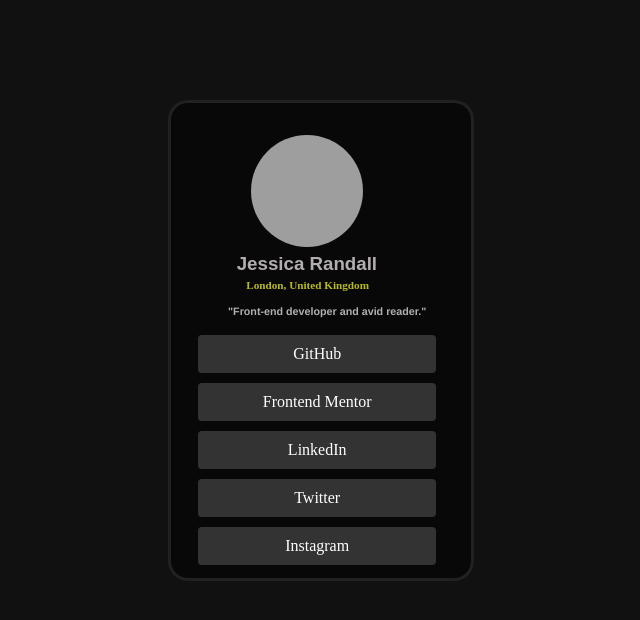
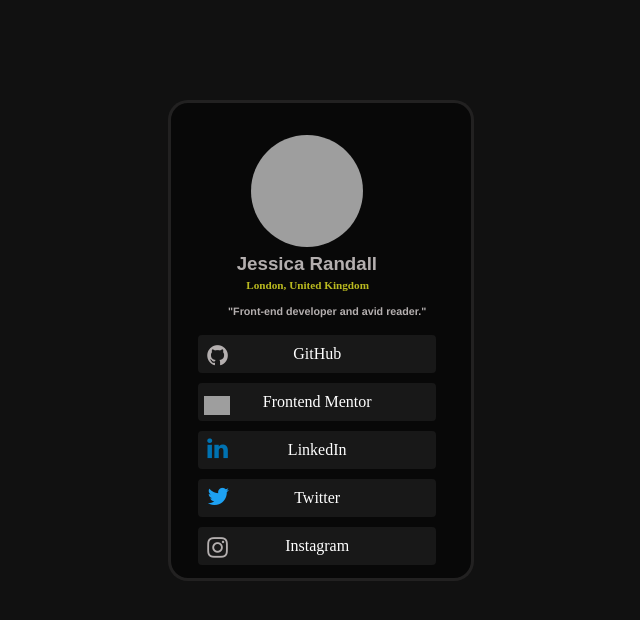
Before and after one commit to 198reya/Landing-page-HTML-CSS, a plain HTML site: page index.html in a window 1280 px wide. Shown: the whole page, without its empty margins (395-1035 px from the left). Drawn offline with Linux system fonts and the light colour scheme; grey boxes are pictures that could not be loaded.

Commit message:
Add files via upload
Added icons.

```diff
--- a/design.css
+++ b/design.css
@@ -14,7 +14,7 @@
     background-color:rgba(0, 0, 0, 0.522) ;
     position: relative;
 }
-img{
+#propic{
     position: absolute;
     width: 7em;
     height: 7em;
@@ -22,6 +22,7 @@ img{
     left:5em;
     top:2em;
 }
+
 .box h3{
     position: absolute;
     color: #b4afaf;
@@ -52,16 +53,53 @@ a{
 a:hover{
     color:black;
 }
+i{
+    color: #b4afaf;
+}
 .button{
     width: 13em;
-    background-color: #333;
+    background-color: rgba(40, 39, 39, 0.522);
     color: #fff;
     padding: 10px 15px;
     border: none;
     border-radius: 4px;
+    cursor: pointer;
 }
 .button:hover{
     background-color: rgb(216, 216, 25);
+}
+#igicon{
+    font-size:24px;
+    color:252 175 69;
+    position: absolute;
+    bottom:0.8em;
+    left:1.5em
+}
+#xicon{
+    font-size:24px;
+    color:rgb(29 161 242);
+    position: absolute;
+    bottom:2.9em;
+    left:1.5em
+}
+#licon{
+    font-size:24px;
+    color:#0072b1;
+    position: absolute;
+    bottom:4.9em;
+    left:1.5em
+}
+#fmicon{
+    width:1.6em;
+    position: absolute;
+    bottom:10.2em;
+    left:11%;
+}
+#ghicon{
+    font-size:24px;
+    position: absolute;
+    bottom:8.8em;
+    left:1.5em
 }
 #Gh{
     position: absolute;
--- a/index.html
+++ b/index.html
@@ -3,20 +3,26 @@
 <head>
     <meta charset="UTF-8">
     <meta name="viewport" content="width=device-width, initial-scale=1.0">
-    <title>Profile</title>
+    <title>Landing Page</title>
     <link rel="stylesheet" href="design.css">
+    <link rel="stylesheet" href="https://cdnjs.cloudflare.com/ajax/libs/font-awesome/4.7.0/css/font-awesome.min.css">
 </head>
 <body class="container">
 <div class="box">
-    <img src="https://ew.com/thmb/gmAk1GjSMjEF2qIkOZoW6hR70Mg=/1500x0/filters:no_upscale():max_bytes(150000):strip_icc()/Elizabeth-Olsen-01-052523-8882960a392540918236a35f7a5ead92.jpg" alt="Profile Picture">
+    <img id="propic" src="https://ew.com/thmb/gmAk1GjSMjEF2qIkOZoW6hR70Mg=/1500x0/filters:no_upscale():max_bytes(150000):strip_icc()/Elizabeth-Olsen-01-052523-8882960a392540918236a35f7a5ead92.jpg" alt="Profile Picture">
     <h3>Jessica Randall</h3>
     <h5>London, United Kingdom</h5>
     <h6>"Front-end developer and avid reader."</h6>
-    <a href="https://github.com/" class="button" id="Gh" target="_blank">GitHub</a>
+    <a href="https://github.com/" class="button" id="Gh" target="_blank" >GitHub</a>
     <a href="https://www.frontendmentor.io/" class="button" id="Fm" target="_blank">Frontend Mentor</a>
     <a href="https://in.linkedin.com/" class="button" id="Li" target="_blank">LinkedIn</a>
-    <a href="https://twitter.com/?lang=en" class="button" id="x" target="_blank">Twitter</a>
+    <a href="https://twitter.com/?lang=en" class="button" id="x" target="_blank" >Twitter</a>
     <a href="https://www.instagram.com/" class="button" id="Ig" target="_blank">Instagram</a>
+    <i class="fa fa-instagram" id="igicon"></i>
+    <i class="fa fa-twitter" id="xicon"></i>
+    <i class="fa fa-linkedin" id="licon"></i>
+    <img src="https://avatars.githubusercontent.com/u/47932038?s=200&v=4" alt="fmicon" id="fmicon"></img>
+    <i class="fa fa-github" id="ghicon"></i>
 </div>
 
 </body>
```
